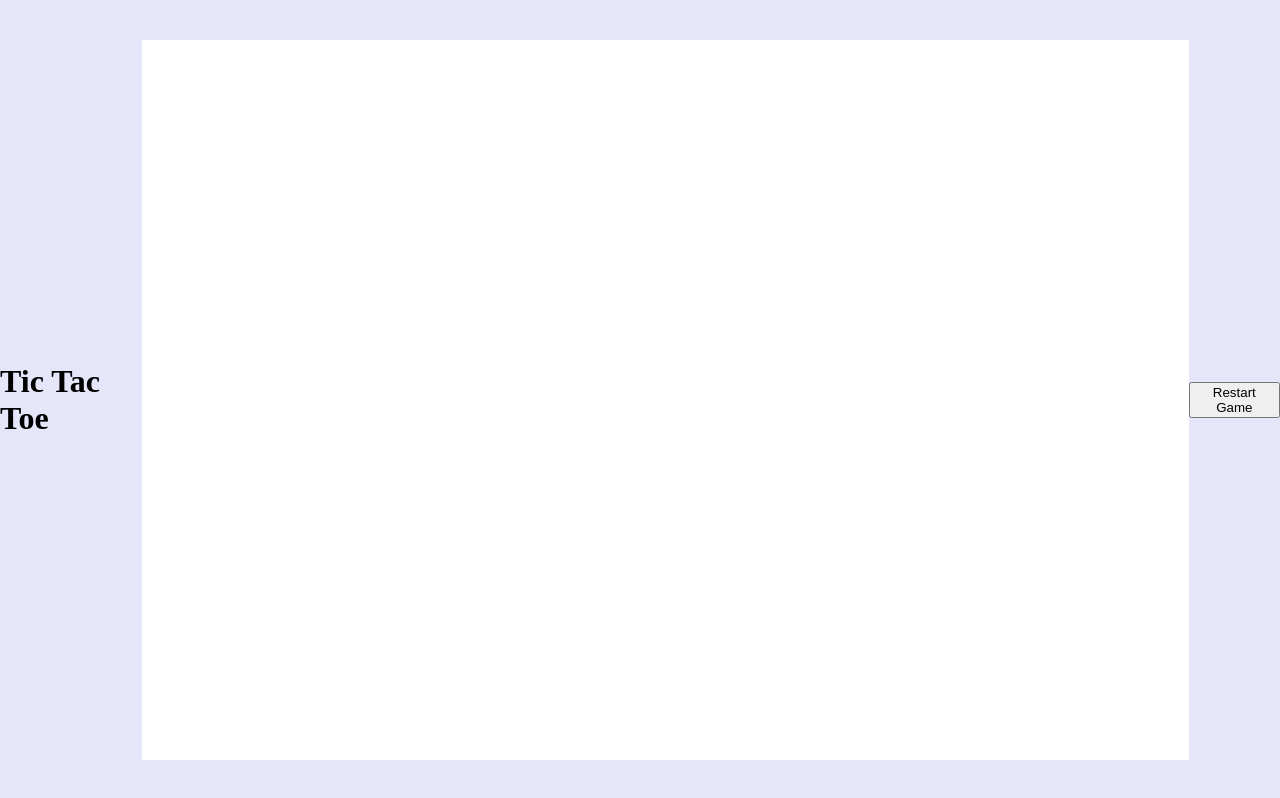
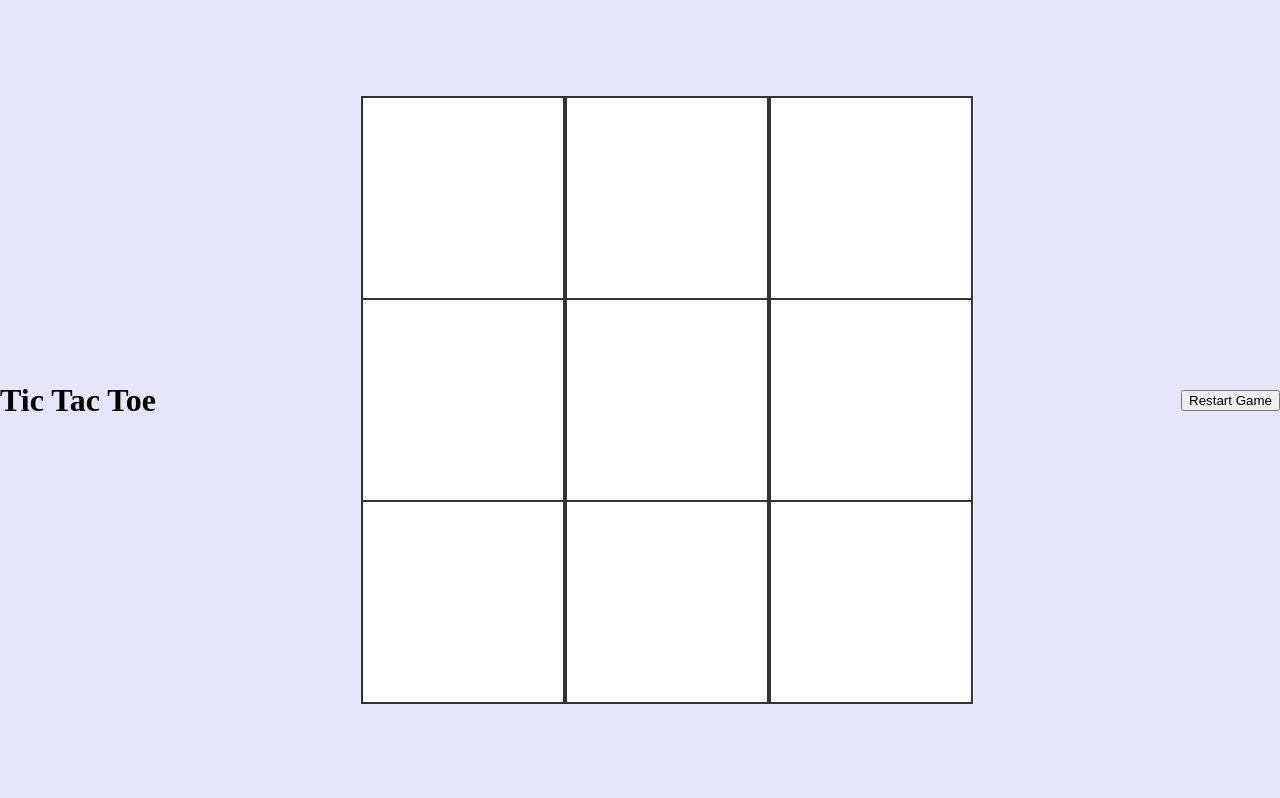
Before and after one commit to rebeccapellegran/tic-tac-toe, a plain HTML site: page index.html in a window 1280 px wide. Drawn offline with Linux system fonts and the light colour scheme.

Commit message:
create tic tac toe board

```diff
--- a/index.html
+++ b/index.html
@@ -10,15 +10,15 @@
 <body>
     <h1 class="game-title">Tic Tac Toe</h1>
     <div class="game-container">
-        <div data-cell-index="0" class="cell"></div>
-        <div data-cell-index="1" class="cell"></div>
-        <div data-cell-index="2" class="cell"></div>
-        <div data-cell-index="3" class="cell"></div>
-        <div data-cell-index="4" class="cell"></div>
-        <div data-cell-index="5" class="cell"></div>
-        <div data-cell-index="6" class="cell"></div>
-        <div data-cell-index="7" class="cell"></div>
-        <div data-cell-index="8" class="cell"></div>
+        <div data-tile-index="0" class="tile"></div>
+        <div data-tile-index="1" class="tile"></div>
+        <div data-tile-index="2" class="tile"></div>
+        <div data-tile-index="3" class="tile"></div>
+        <div data-tile-index="4" class="tile"></div>
+        <div data-tile-index="5" class="tile"></div>
+        <div data-tile-index="6" class="tile"></div>
+        <div data-tile-index="7" class="tile"></div>
+        <div data-tile-index="8" class="tile"></div>
     </div>
     <h2 class="game-status"></h2>
     <button class="game-restart">Restart Game</button>
--- a/style.css
+++ b/style.css
@@ -1,6 +1,4 @@
-* {
-    box-sizing: border-box;
-}
+
 
 body {
     margin: 0;
@@ -14,29 +12,23 @@ body {
 }
 
 .game-container{
-    padding: 10px 0 0 0;
-    height: 90%;
-    width: 90%;
-    display: flex;
-    flex-direction: column;
-    justify-content: space-around;
-    align-items: center;
+    display: grid;
+    grid-template-columns: repeat(3, auto);
+    width: 612px;
+    margin: 50px auto;
     background-color: white;
 }
 
-.board{
-  height: 75%;
-  width: 75%;
-  display:grid;
-  grid-template-columns: 1fr 1fr 1fr;
-  grid-template-rows: 1fr 1fr 1fr;
-  grid-gap: 15px;
-  background-color: black;
-}
-
-.tile{
-    background-color: white;
-}
+.tile {
+    font-family: "Permanent Marker", cursive;
+    width: 200px;
+    height: 200px;
+    box-shadow: 0 0 0 1px #333333;
+    border: 1px solid #333333;
+    cursor: pointer;
+    line-height: 100px;
+    font-size: 60px;
+ }
 
 .red{
     background-color: red;
```
